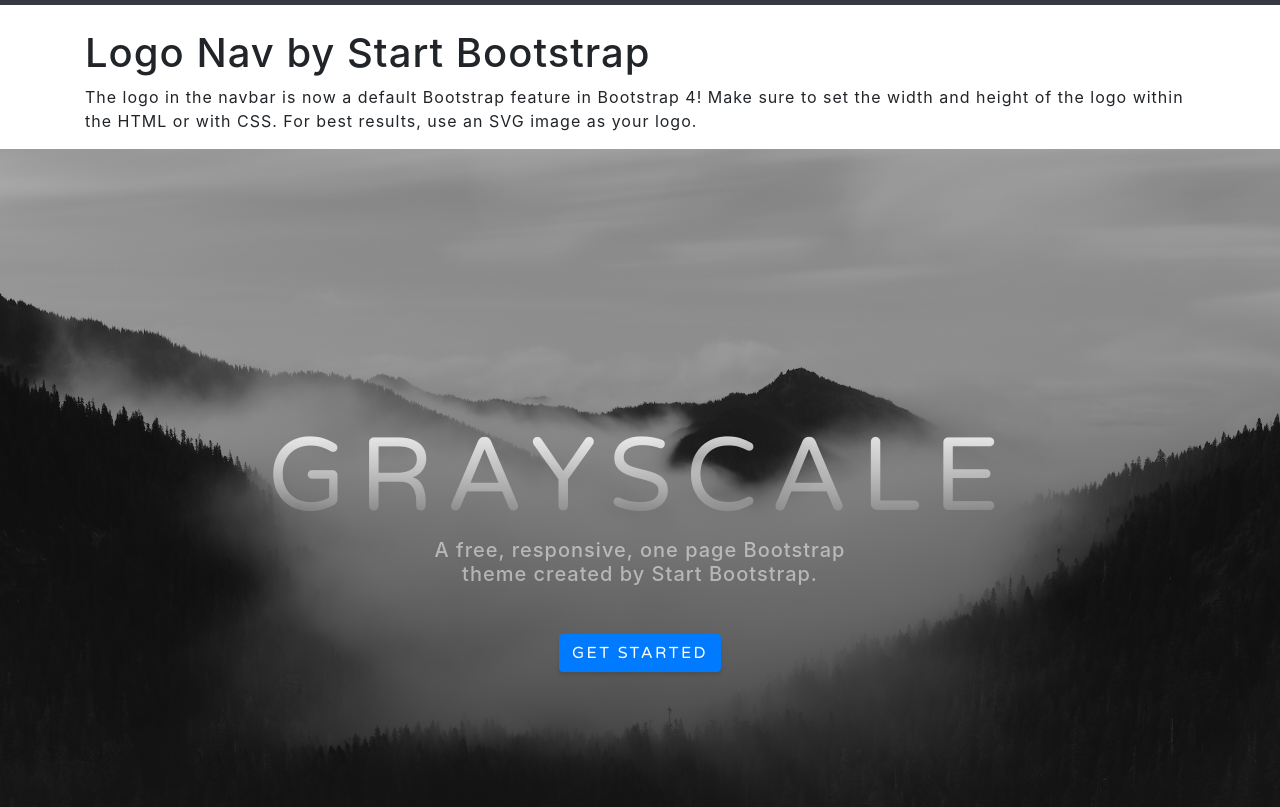
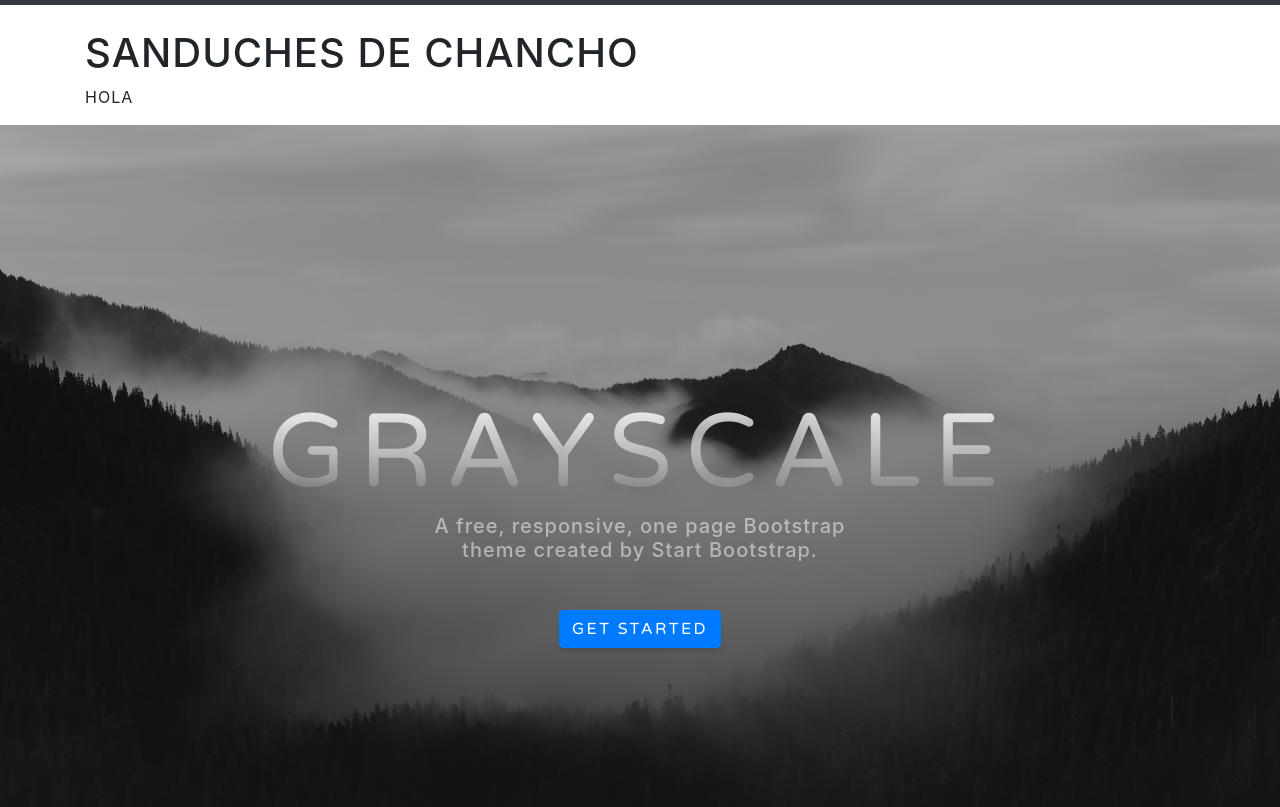
Before and after one commit to nelsonvalencian/SANDUCHES-RICKY-, a website with bundled scripts: page index.html in a window 1280 px wide. Shown: the part 71-878 px from the top of the page. Built offline with nearby package versions, Linux system fonts and the light colour scheme.

Commit message:
Update index.html

```diff
--- a/index.html
+++ b/index.html
@@ -57,8 +57,8 @@
 
 <!-- Page Content -->
 <div class="container">
-  <h1 class="mt-4">Logo Nav by Start Bootstrap</h1>
-  <p>The logo in the navbar is now a default Bootstrap feature in Bootstrap 4! Make sure to set the width and height of the logo within the HTML or with CSS. For best results, use an SVG image as your logo.</p>
+  <h1 class="mt-4">SANDUCHES DE CHANCHO</h1>
+  <p>HOLA</p>
 </div>
 <!-- /.container -->
   <!-- Header -->
```
